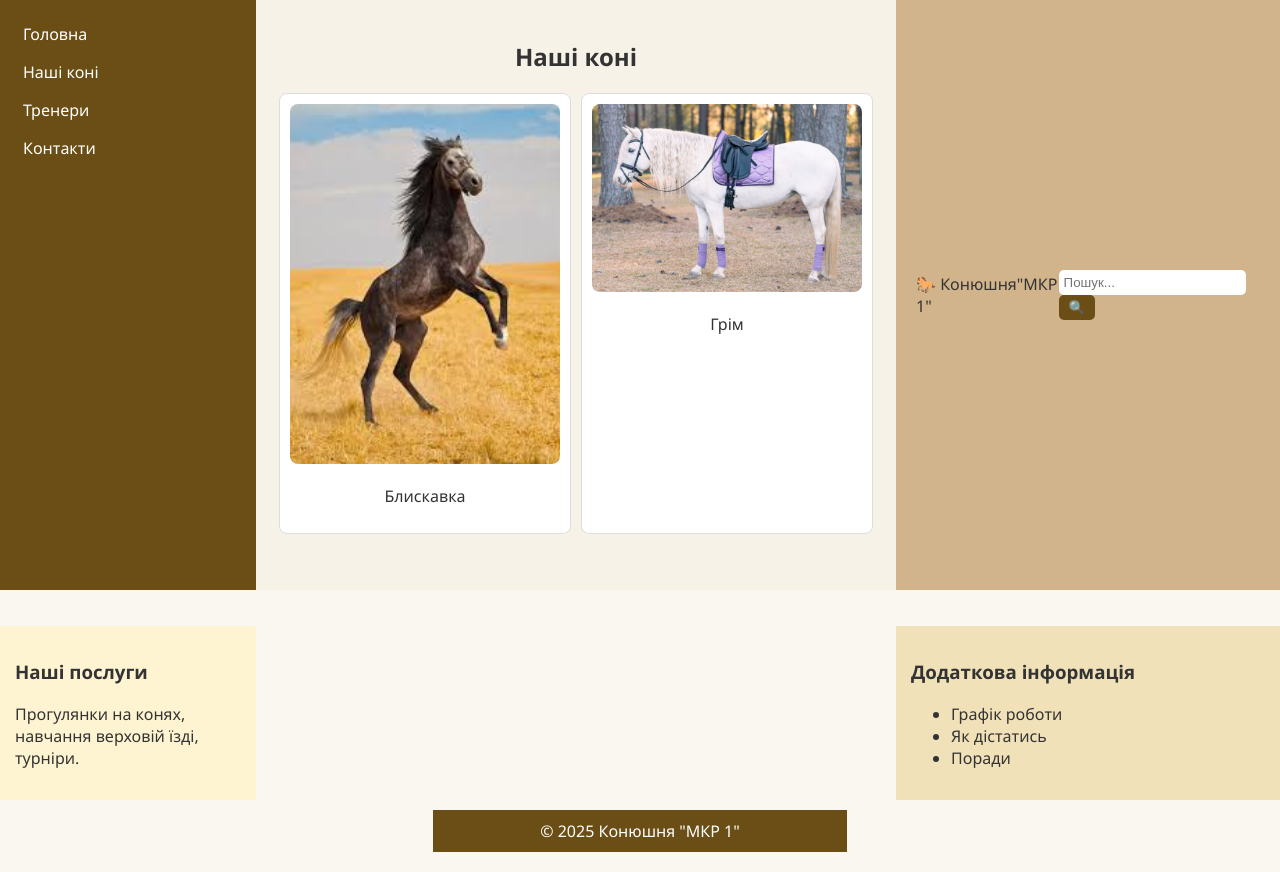
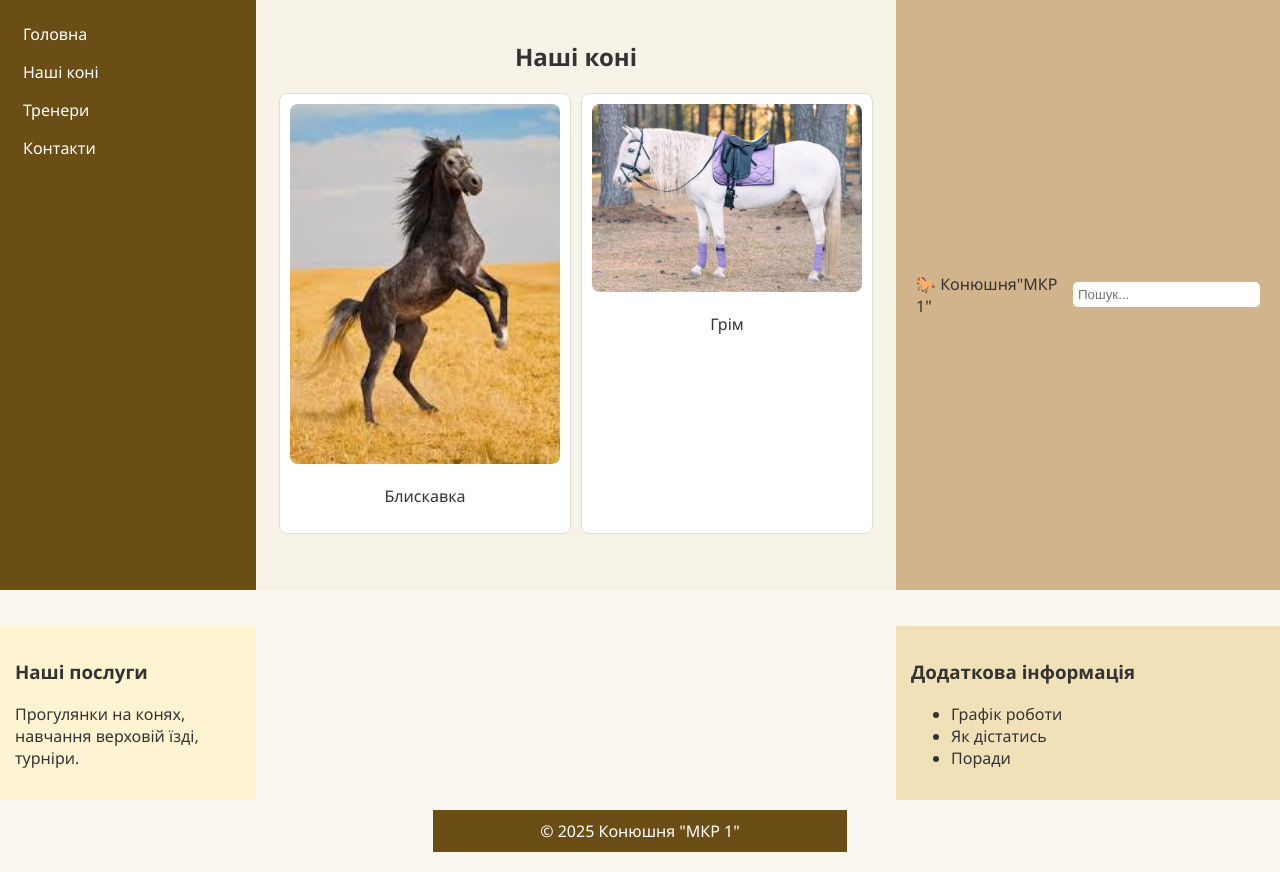
Before and after one commit to Panache26/webMKR1, a plain HTML site: page index.html in a window 1280 px wide. Drawn offline with Linux system fonts and the light colour scheme.

Commit message:
index.html

```diff
--- a/index.html
+++ b/index.html
@@ -37,7 +37,6 @@
             <div class="header__logo">🐎 Конюшня"МКР 1"</div>
             <div class="header__search">
                 <input type="text" class="header__input" placeholder="Пошук...">
-                <button class="header__button">🔍</button>
             </div>
         </header>
 
```
